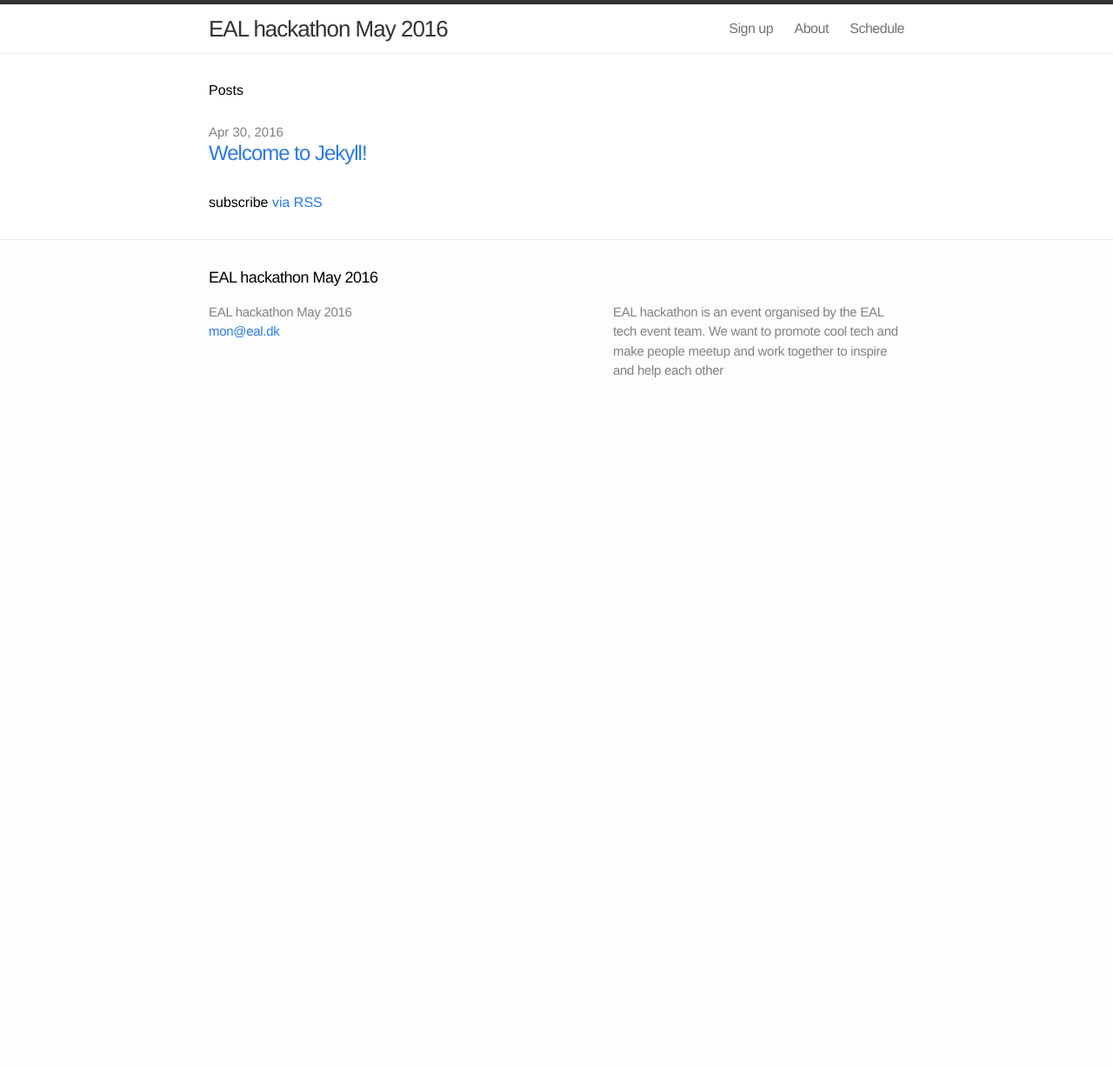
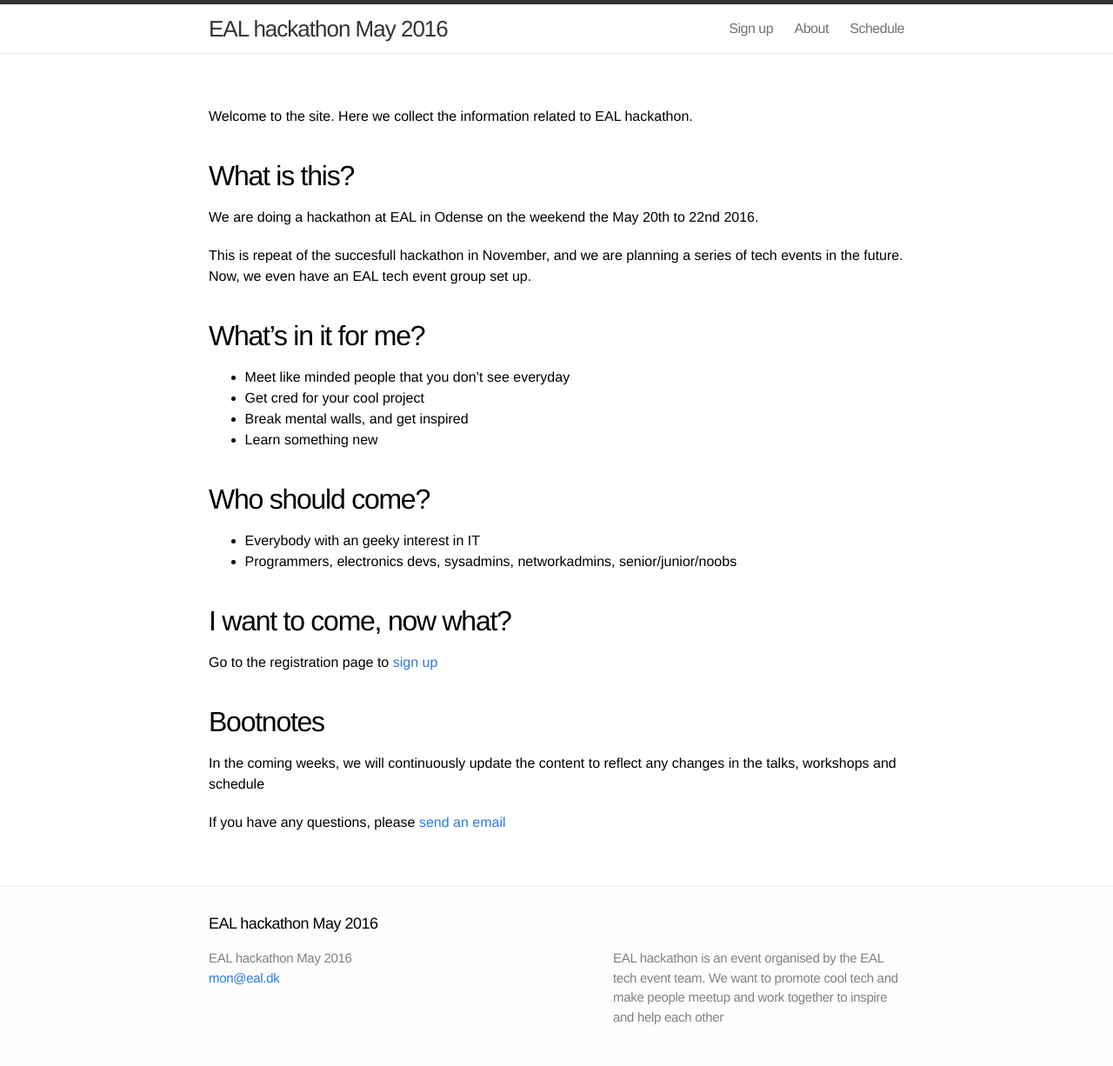
Before and after one commit to valberg/ealtechevents, a Jekyll site: the page built from index.md, in a window 1280 px wide. Shown: the whole page at 87% size. Built offline with Jekyll 4.4.1, drawn with Linux system fonts in a browser that asks for light colours; before the commit the page ends 900 px from its top, so only the background shows below that.

Commit message:
made content for signup and index

```diff
--- a/index.md
+++ b/index.md
@@ -1,20 +1,40 @@
 ---
-layout: default
+layout: page
 ---
 
-<div class="home">
 
-  <h1>Posts</h1>
+Welcome to the site. Here we collect the information related to EAL hackathon.
 
-  <ul class="posts">
-    {% for post in site.posts %}
-      <li>
-        <span class="post-date">{{ post.date | date: "%b %-d, %Y" }}</span>
-        <a class="post-link" href="{{ post.url | prepend: site.baseurl }}">{{ post.title }}</a>
-      </li>
-    {% endfor %}
-  </ul>
+What is this?
+---------------
 
-  <p class="rss-subscribe">subscribe <a href="{{ "/feed.xml" | prepend: site.baseurl }}">via RSS</a></p>
+We are doing a hackathon at EAL in Odense on the weekend the May 20th to 22nd 2016.
 
-</div>
+This is repeat of the succesfull hackathon in November, and we are planning a series of tech events in the future. Now, we even have an EAL tech event group set up.
+
+What's in it for me?
+-----------------------
+
+* Meet like minded people that you don't see everyday
+* Get cred for your cool project
+* Break mental walls, and get inspired
+* Learn something new
+
+Who should come?
+--------------------
+
+* Everybody with an geeky interest in IT
+* Programmers, electronics devs, sys­admins, networkadmins, senior/junior/noobs
+
+
+I want to come, now what?
+-----------------------------
+
+Go to the registration page to [sign up](signup/)
+
+Bootnotes
+--------------
+
+In the coming weeks, we will continuously update the content to reflect any changes in the talks, workshops and schedule
+
+If you have any questions, please [send an email](mailto:{{ site.email }})
```
Also changed, not shown: Sign up.md (+30 -2 lines).
